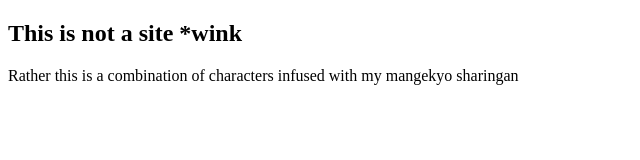
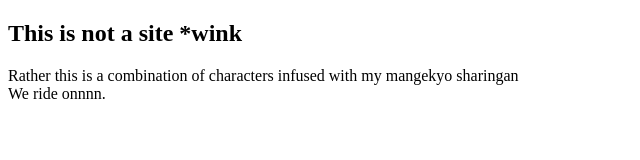
Before and after one commit to ot-coder/Website_v2, a plain HTML site: page index.html in a window 1280 px wide. Shown: the whole page, without its empty margins (0-640 px from the left). Drawn offline with Linux system fonts and the light colour scheme.

Commit message:
Fixed morreee bugs

```diff
--- a/index.html
+++ b/index.html
@@ -7,6 +7,8 @@
 </head>
 <body>
     <h2>This is not a site *wink</h2>
-    <p> Rather this is a combination of characters infused with my mangekyo sharingan</p>
+    <p> Rather this is a combination of characters infused with my mangekyo sharingan
+        <br> We ride onnnn.
+    </p>
 </body>
 </html>
```
Also changed, not shown: 1 other file.
